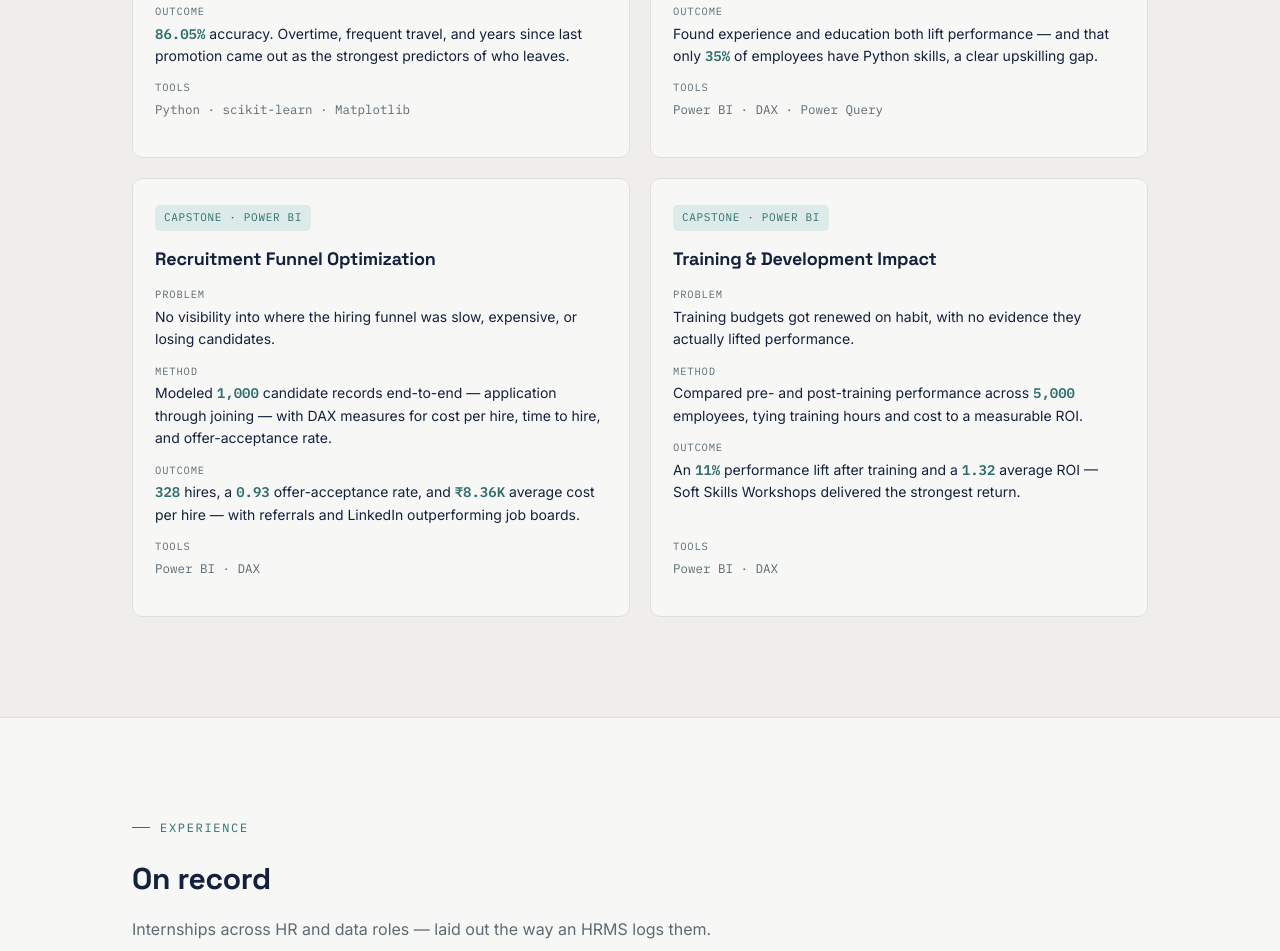
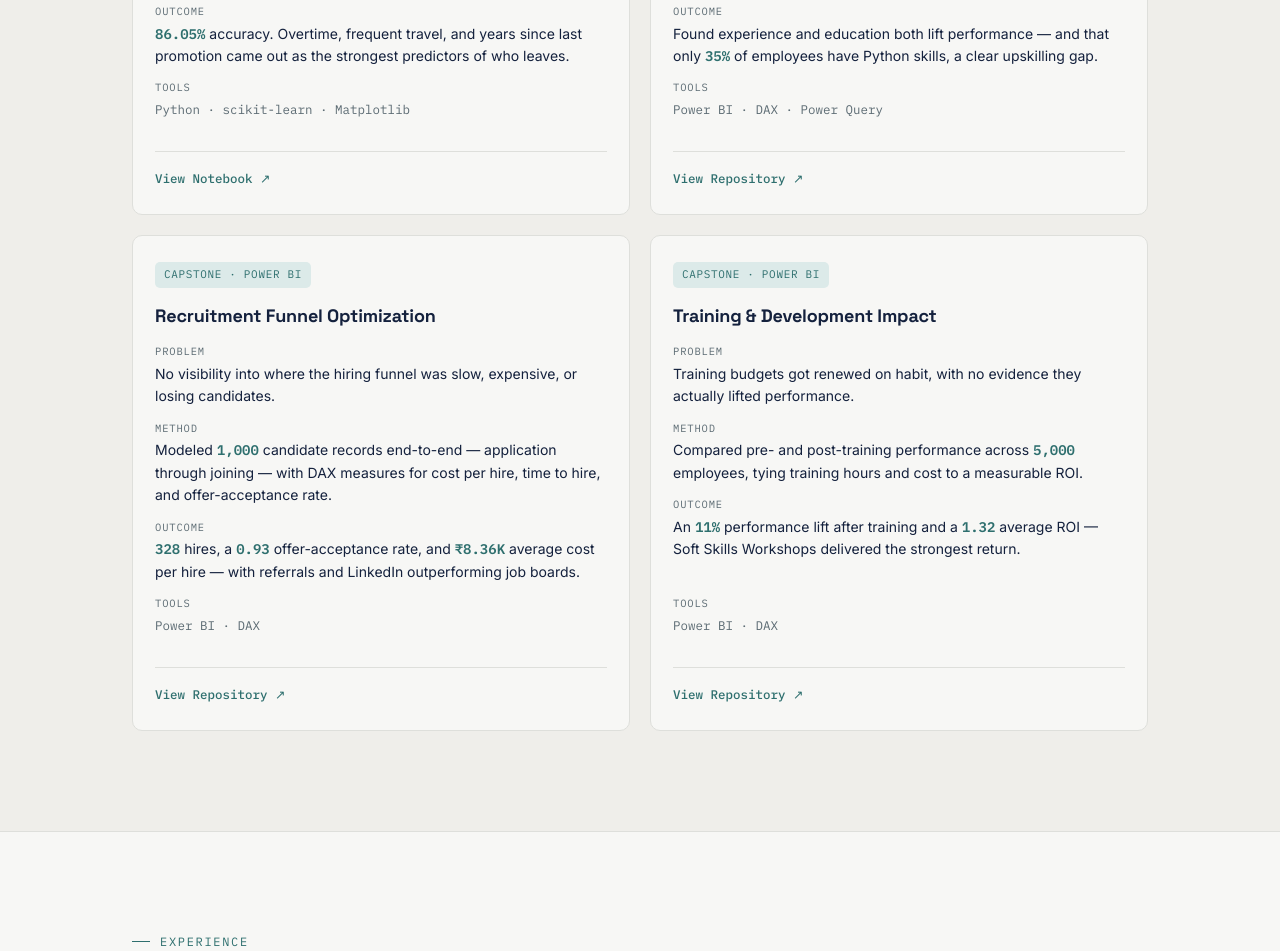
Before and after one commit to Praveen-Gella/Portfolio, a plain HTML site: page index.html in a window 1280 px wide. Shown: the part 2056-3007 px from the top of the page. Drawn offline with Linux system fonts and the light colour scheme.

Commit message:
Update index.html

```diff
--- a/index.html
+++ b/index.html
@@ -335,6 +335,21 @@
   .spec-value strong{ font-family:'IBM Plex Mono', monospace; font-weight:600; color:var(--signal); }
   .spec-value.tools{ color:var(--steel); font-family:'IBM Plex Mono', monospace; font-size:12.5px; }
 
+  /* Project Link Styling */
+  .project-link {
+    font-family: 'IBM Plex Mono', monospace;
+    font-size: 12.5px;
+    font-weight: 500;
+    color: var(--signal);
+    text-decoration: none;
+    margin-top: 20px;
+    padding-top: 16px;
+    border-top: 1px solid var(--line);
+    display: inline-block;
+    transition: color 0.15s ease;
+  }
+  .project-link:hover { color: var(--ink); }
+
   @media (max-width:900px){
     .project-grid{ grid-template-columns:1fr; }
   }
@@ -468,7 +483,6 @@
       <a href="praveen_gella_resume.pdf" target="_blank" rel="noopener">Resume</a>
     </nav>
     <div class="nav-actions">
-      <!-- BUTTON TEXT CHANGED TO "Contact me" -->
       <a class="nav-cta" href="tel:+917377823099">Contact me</a>
       <a class="nav-cta" href="mailto:praveengella13@gmail.com">Email me</a>
     </div>
@@ -562,6 +576,7 @@
           <div class="spec-label">Tools</div>
           <div class="spec-value tools">Python · scikit-learn · Matplotlib</div>
         </div>
+        <a href="https://colab.research.google.com/drive/1D8iDrkaY6qXjEAuwq-_r1kxYMC509YUV?usp=sharing" target="_blank" rel="noopener" class="project-link">View Notebook &nearr;</a>
       </div>
 
       <div class="project-card reveal">
@@ -583,6 +598,7 @@
           <div class="spec-label">Tools</div>
           <div class="spec-value tools">Power BI · DAX · Power Query</div>
         </div>
+        <a href="https://github.com/Praveen-Gella/Workforce-Performance-Analysis.git" target="_blank" rel="noopener" class="project-link">View Repository &nearr;</a>
       </div>
 
       <div class="project-card reveal">
@@ -604,6 +620,7 @@
           <div class="spec-label">Tools</div>
           <div class="spec-value tools">Power BI · DAX</div>
         </div>
+        <a href="https://github.com/Praveen-Gella/Recruitment-Funnel.git" target="_blank" rel="noopener" class="project-link">View Repository &nearr;</a>
       </div>
 
       <div class="project-card reveal">
@@ -625,6 +642,7 @@
           <div class="spec-label">Tools</div>
           <div class="spec-value tools">Power BI · DAX</div>
         </div>
+        <a href="https://github.com/Praveen-Gella/Impact-of-Training-Development-on-Performance.git" target="_blank" rel="noopener" class="project-link">View Repository &nearr;</a>
       </div>
 
     </div>
```
